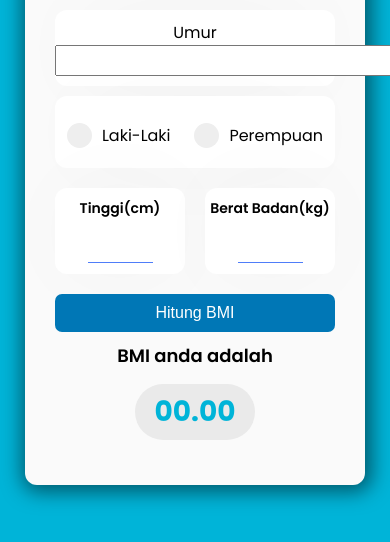
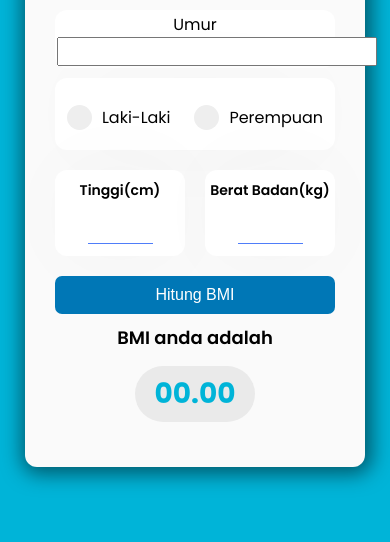
Before and after one commit to wil17/BMI-Kalkulator, a plain HTML site: page index.html in a window 390 px wide. Shown: the part 102-644 px from the top of the page. Drawn offline with Linux system fonts and the light colour scheme.

Commit message:
solve bug

```diff
--- a/style.css
+++ b/style.css
@@ -17,19 +17,19 @@
 
   .box {
     margin-top: 40px;
-    max-width: 400px; /* Ubah nilai max-width */
+    max-width: 400px;
     width: 100%;
     background: #fafafa;
     border-radius: 12px;
     text-align: center;
     box-shadow: 2px 2px 20px 5px rgba(0,0,0,0.5);
-    padding: 10px 20px; /* Kurangi padding */
+    padding: 10px 20px;
     height: auto;
 }
 
 .content {
     padding: 0 10px;
-    height: auto;/* Kurangi padding */
+    height: auto;
 }
 
 
@@ -46,17 +46,17 @@
     background: #fff;
     box-shadow: 0px 0px 95px -30px rgba(0, 0, 0, 0.15);
     border-radius: 12px;
-    padding: 10px 0; /* Kurangi padding */
-    margin-bottom: 10px; /* Kurangi margin */
+    padding: 10px 0;
+    margin-bottom: 10px;
 }
 
 .input label {
-    font-size: 16px; /* Kurangi ukuran font */
-    margin-bottom: 10px; /* Kurangi margin */
+    font-size: 16px;
+    margin-bottom: 10px;
 }
 
 .input input {
-    font-size: 16px; /* Kurangi ukuran font */
+    font-size: 16px;
 }
 
 
@@ -318,16 +318,17 @@ border: 2px solid red;
         font-size: 14px;
     }
 
+    .input {
+      padding: 2px;
+      font-size: 14px;
+    }
 
-    .input input, .inputH input, .inputW input{
-        font-size: 18px;
+    .input .inputH input, .inputW input{
+        font-size: 16px;
     }
 
 
     .modal-content {
       width: 340px;
-    }
 
-
-
-}
+    }}
```
